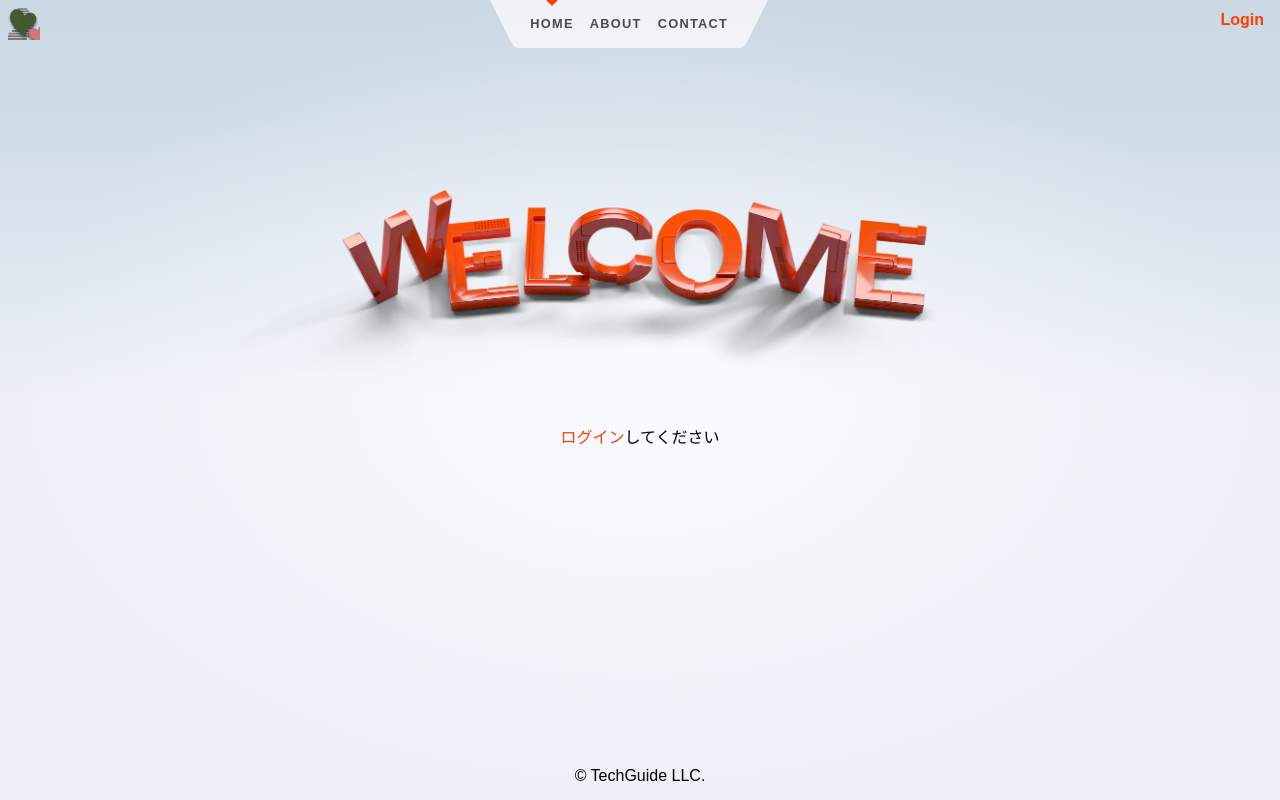
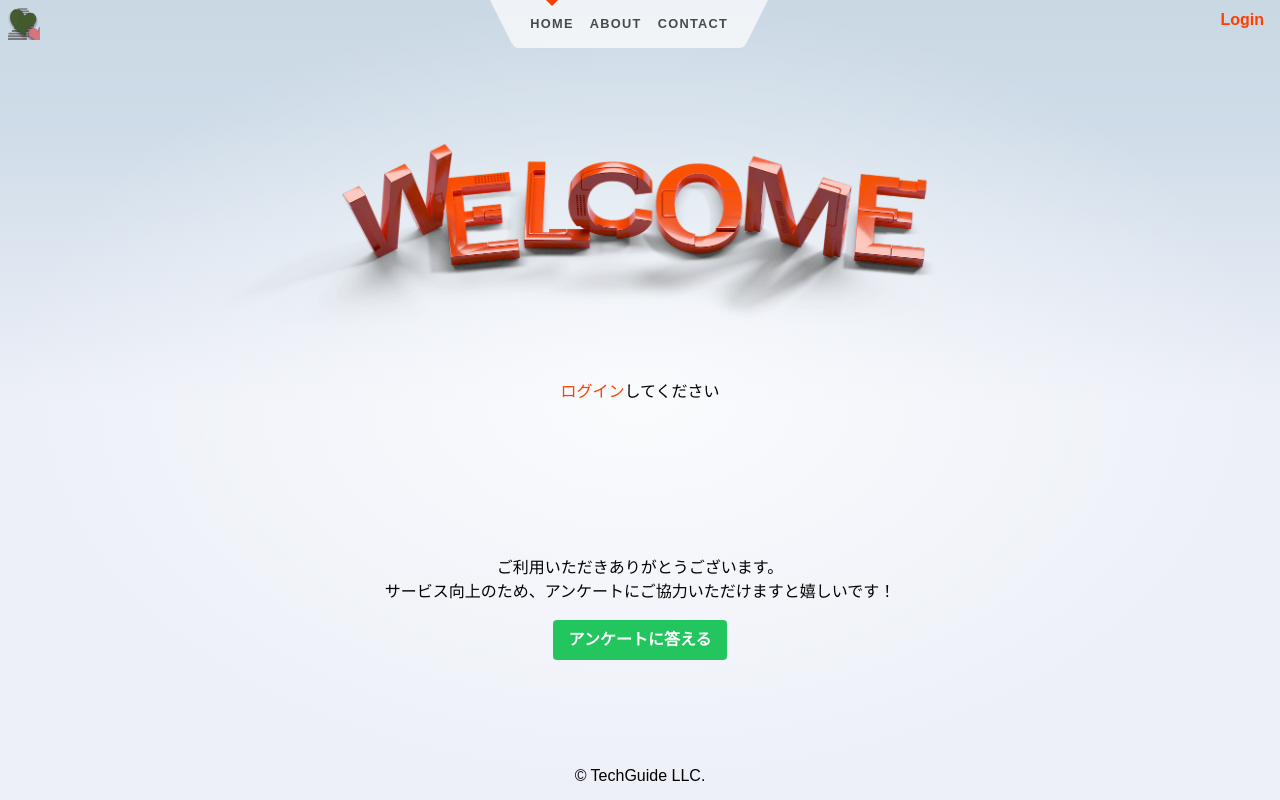
Before and after one commit to techguide-jp/koi-tre-auth, a SvelteKit app: page / in a window 1280 px wide. Built offline with nearby package versions, Linux system fonts and the light colour scheme; no server answers.

Commit message:
アンケート

```diff
--- a/src/routes/+page.svelte
+++ b/src/routes/+page.svelte
@@ -150,6 +150,12 @@
     </div>
   {/if}
 </section>
+<section class="survey-link text-center">
+  <p>ご利用いただきありがとうございます。<br>サービス向上のため、アンケートにご協力いただけますと嬉しいです！</p>
+  <a href="https://x.gd/49Btv" class="bg-green-500 hover:bg-green-700 text-white font-bold py-2 px-4 rounded inline-block mt-4">
+    アンケートに答える
+  </a>
+</section>
 
 <style>
   /* TODO: マークダウンのスタイル
```
